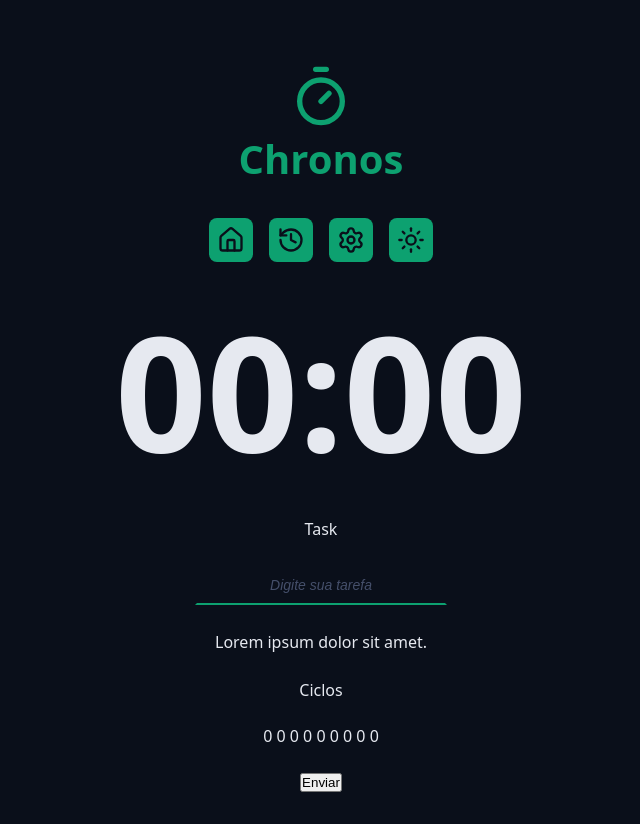
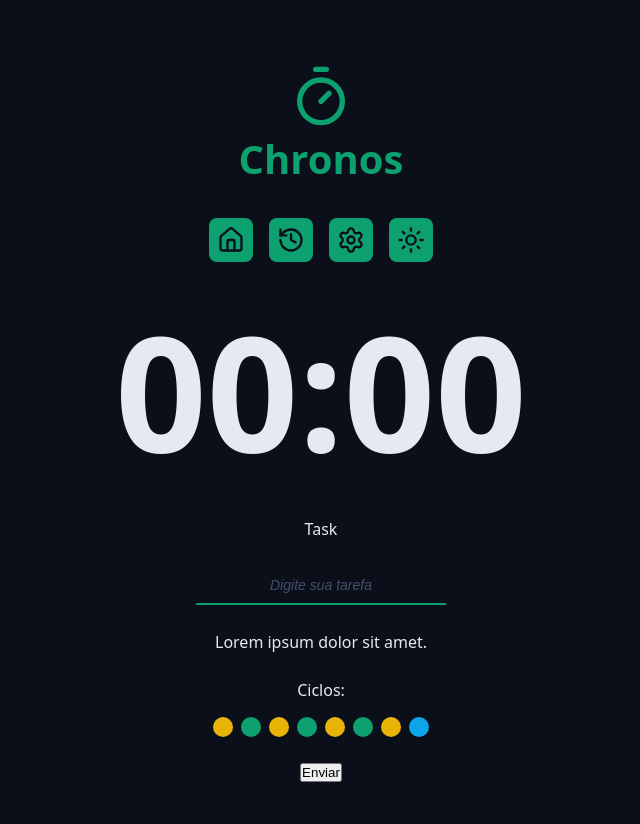
Before and after one commit to HamiltonGJr/chronos-pomodoro, a React (Vite) app: page / in a window 1280 px wide. Shown: the whole page, without its empty margins (319-959 px from the left). Built offline with nearby package versions, Linux system fonts and the light colour scheme.

Commit message:
Creating the Cycles component with colored pomodoro cycle indicators

```diff
--- a/src/App.tsx
+++ b/src/App.tsx
@@ -1,5 +1,6 @@
 import { Container } from './components/Container';
 import { CountDown } from './components/CountDown';
+import { Cycles } from './components/Cycles';
 import { DefaultInput } from './components/DefaultInput';
 import { Logo } from './components/Logo';
 import { Menu } from './components/Menu';
@@ -38,8 +39,7 @@
           </div>
 
           <div className='formRow'>
-            <p>Ciclos</p>
-            <p>0 0 0 0 0 0 0 0 0 </p>
+            <Cycles />
           </div>
 
           <div className='formRow'>
--- /dev/null
+++ b/src/components/Cycles/index.tsx
@@ -0,0 +1,30 @@
+import styles from './styles.module.css';
+
+function Cycles() {
+  return (
+    <>
+      <div className={styles.cycles}>
+        <span>Ciclos:</span>
+
+        <div className={styles.cycleDots}>
+          <span className={`${styles.cycleDot} ${styles.workTime}`}></span>
+          <span
+            className={`${styles.cycleDot} ${styles.shortBreakTime}`}
+          ></span>
+          <span className={`${styles.cycleDot} ${styles.workTime}`}></span>
+          <span
+            className={`${styles.cycleDot} ${styles.shortBreakTime}`}
+          ></span>
+          <span className={`${styles.cycleDot} ${styles.workTime}`}></span>
+          <span
+            className={`${styles.cycleDot} ${styles.shortBreakTime}`}
+          ></span>
+          <span className={`${styles.cycleDot} ${styles.workTime}`}></span>
+          <span className={`${styles.cycleDot} ${styles.longBreakTime}`}></span>
+        </div>
+      </div>
+    </>
+  );
+}
+
+export { Cycles };
--- /dev/null
+++ b/src/components/Cycles/styles.module.css
@@ -0,0 +1,33 @@
+.cycles {
+  display: flex;
+  align-items: center;
+  justify-content: center;
+  flex-direction: column;
+  gap: 1.6rem;
+}
+
+.cycleDots {
+  display: flex;
+  gap: 0.8rem;
+}
+
+.cycleDot {
+  width: 2rem;
+  height: 2rem;
+
+  border-radius: 50%;
+
+  background-color: var(--primary);
+}
+
+.workTime {
+  background-color: var(--warning);
+}
+
+.shortBreakTime {
+  background-color: var(--primary);
+}
+
+.longBreakTime {
+  background-color: var(--info);
+}
```
